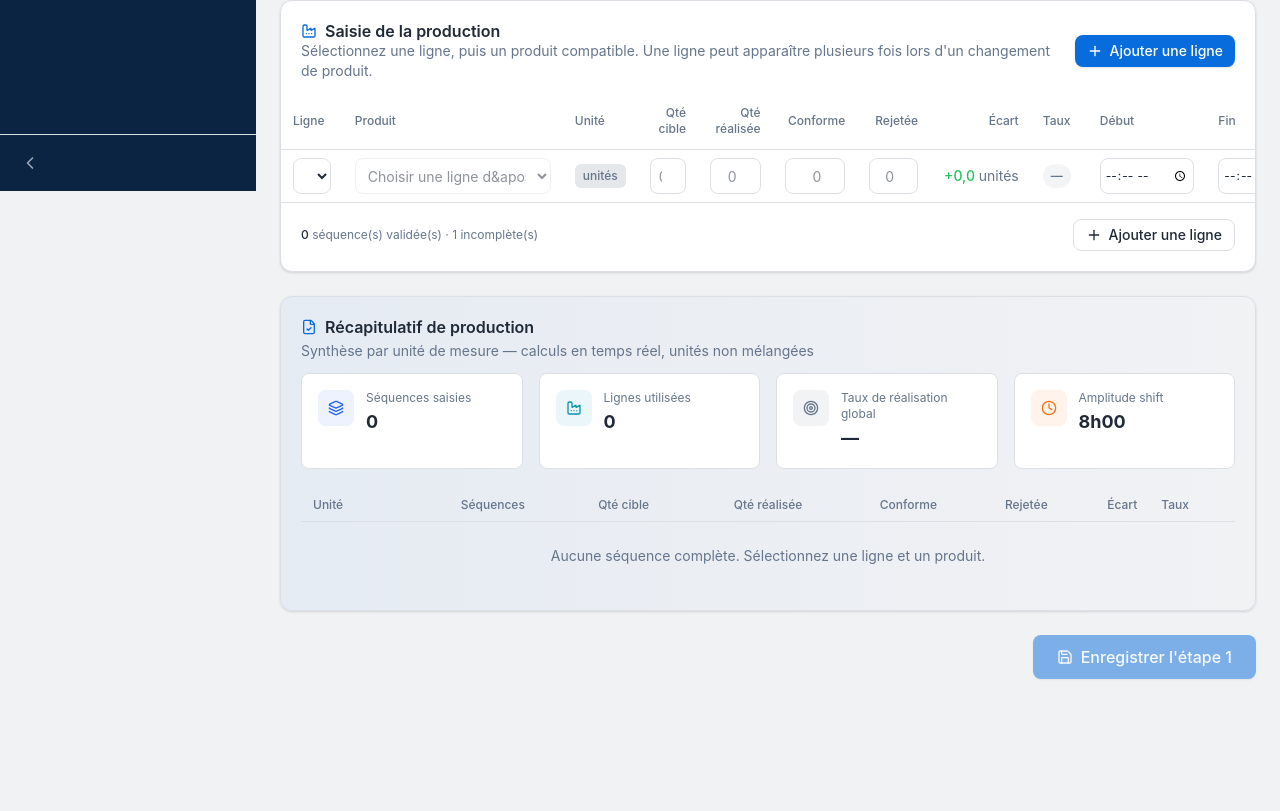
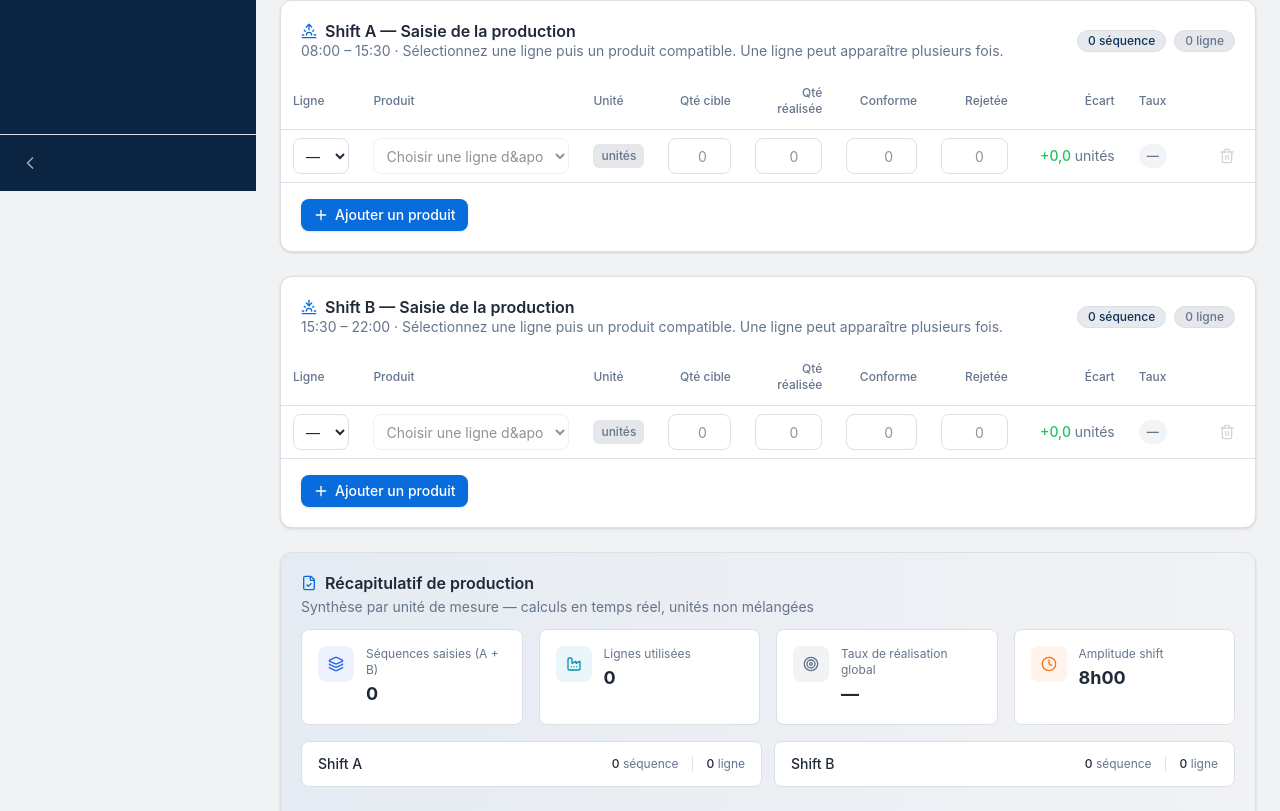
Before and after one commit to KOussama16/Rapport-Journalier, a Next.js app: page /nouvelle-saisie in a window 1280 px wide. Shown: the part 609-1420 px from the top of the page. Before the commit the page ends 1312 px from the top, so only its background shows below. Built offline with nearby package versions, Linux system fonts and the light colour scheme.

Commit message:
Refactor production section into shifts

```diff
--- a/src/app/nouvelle-saisie/page.tsx
+++ b/src/app/nouvelle-saisie/page.tsx
@@ -1,7 +1,7 @@
 "use client";
 
 import { useMemo, useState, useId } from "react";
-import { Plus, Trash as Trash2, Package, Target, Percent, CircleAlert, FileCheck as FileCheck2, Clock, Factory, ClipboardList, Save, Info, Layers } from "lucide-react";
+import { Plus, Trash as Trash2, Package, Target, Percent, CircleAlert, FileCheck as FileCheck2, Clock, Factory, ClipboardList, Save, Info, Layers, Sunrise, Sunset } from "lucide-react";
 import { Card, CardHeader, CardTitle, CardDescription, CardContent } from "@/components/ui/card";
 import { Button } from "@/components/ui/button";
 import { Badge } from "@/components/ui/badge";
@@ -22,6 +22,11 @@ const SHIFTS: { value: Shift; label: string }[] = [
   { value: "Nuit", label: "Nuit" },
 ];
 
+const SHIFT_TABLES: { key: "A" | "B"; label: string; icon: typeof Factory; start: string; end: string }[] = [
+  { key: "A", label: "Shift A", icon: Sunrise, start: "08:00", end: "15:30" },
+  { key: "B", label: "Shift B", icon: Sunset, start: "15:30", end: "22:00" },
+];
+
 const UNIT_LABELS: Record<Unit, string> = {
   kg: "kg",
   g: "g",
@@ -38,8 +43,6 @@ interface ProductionRow {
   produced: number;
   conforme: number;
   rejete: number;
-  heureDebut: string;
-  heureFin: string;
 }
 
 let rowSeq = 0;
@@ -53,8 +56,6 @@ function makeRow(): ProductionRow {
     produced: 0,
     conforme: 0,
     rejete: 0,
-    heureDebut: "",
-    heureFin: "",
   };
 }
 
@@ -98,47 +99,56 @@ export default function NouvelleSaisiePage() {
   const [heureFin, setHeureFin] = useState("14:00");
   const [observations, setObservations] = useState("");
 
-  // Production rows — start empty; the operator chooses a line first, then a product.
-  const [rows, setRows] = useState<ProductionRow[]>([makeRow()]);
+  // Production rows per shift — each shift has its own independent table.
+  const [rowsA, setRowsA] = useState<ProductionRow[]>([makeRow()]);
+  const [rowsB, setRowsB] = useState<ProductionRow[]>([makeRow()]);
 
   // Saved state
   const [saved, setSaved] = useState(false);
 
   const generalValid = date && shift && responsable.trim().length > 0 && heureDebut && heureFin;
 
-  function updateRow(id: string, patch: Partial<ProductionRow>) {
-    setRows((prev) => prev.map((r) => (r.id === id ? { ...r, ...patch } : r)));
+  type ShiftKey = "A" | "B";
+  function rowsFor(key: ShiftKey): ProductionRow[] {
+    return key === "A" ? rowsA : rowsB;
+  }
+  function setRowsFor(key: ShiftKey, updater: (prev: ProductionRow[]) => ProductionRow[]) {
+    if (key === "A") setRowsA(updater);
+    else setRowsB(updater);
   }
 
-  function changeLine(id: string, newLine: ProductionLine) {
-    const row = rows.find((r) => r.id === id);
+  function updateRow(key: ShiftKey, id: string, patch: Partial<ProductionRow>) {
+    setRowsFor(key, (prev) => prev.map((r) => (r.id === id ? { ...r, ...patch } : r)));
+  }
+
+  function changeLine(key: ShiftKey, id: string, newLine: ProductionLine) {
+    const row = rowsFor(key).find((r) => r.id === id);
     if (!row) return;
-    // If a product is selected and is no longer compatible with the new line, reset it.
     if (row.productId && !isCompatible(row.productId, newLine)) {
-      updateRow(id, { line: newLine, productId: "", unit: "unité", target: 0 });
+      updateRow(key, id, { line: newLine, productId: "", unit: "unité", target: 0 });
     } else {
-      updateRow(id, { line: newLine });
+      updateRow(key, id, { line: newLine });
     }
   }
 
-  function changeProduct(id: string, productId: string) {
+  function changeProduct(key: ShiftKey, id: string, productId: string) {
     const product = getProductById(productId);
     if (!product) {
-      updateRow(id, { productId: "", unit: "unité", target: 0 });
+      updateRow(key, id, { productId: "", unit: "unité", target: 0 });
       return;
     }
-    updateRow(id, { productId, unit: product.unit, target: product.defaultTarget });
+    updateRow(key, id, { productId, unit: product.unit, target: product.defaultTarget });
   }
 
-  function addRow() {
-    setRows((prev) => [...prev, makeRow()]);
+  function addRow(key: ShiftKey) {
+    setRowsFor(key, (prev) => [...prev, makeRow()]);
   }
 
-  function removeRow(id: string) {
-    setRows((prev) => (prev.length > 1 ? prev.filter((r) => r.id !== id) : prev));
+  function removeRow(key: ShiftKey, id: string) {
+    setRowsFor(key, (prev) => (prev.length > 1 ? prev.filter((r) => r.id !== id) : prev));
   }
 
-  const summary = useMemo(() => {
+  function summarize(rows: ProductionRow[]) {
     const byUnit = {} as Record<Unit, { target: number; produced: number; conforme: number; rejete: number; rows: number }>;
     const lines = new Set<string>();
     let sequences = 0;
@@ -155,7 +165,14 @@ export default function NouvelleSaisiePage() {
       u.rows += 1;
     }
     return { byUnit, sequences, linesUsed: lines.size };
-  }, [rows]);
+  }
+
+  const summaryA = useMemo(() => summarize(rowsA), [rowsA]);
+  const summaryB = useMemo(() => summarize(rowsB), [rowsB]);
+
+  const allRows = useMemo(() => [...rowsA, ...rowsB], [rowsA, rowsB]);
+
+  const summary = useMemo(() => summarize(allRows), [allRows]);
 
   const overallRate = useMemo(() => {
     let t = 0;
@@ -167,7 +184,9 @@ export default function NouvelleSaisiePage() {
     return t > 0 ? (p / t) * 100 : null;
   }, [summary]);
 
-  const validSequences = rows.filter((r) => r.line && r.productId).length;
+  const validSequences = allRows.filter((r) => r.line && r.productId).length;
+  const validA = rowsA.filter((r) => r.line && r.productId).length;
+  const validB = rowsB.filter((r) => r.line && r.productId).length;
 
   return (
     <div className="space-y-6">
@@ -254,24 +273,34 @@ export default function NouvelleSaisiePage() {
         </CardContent>
       </Card>
 
-      {/* Section 2: Production entries */}
-      <Card className="animate-fade-in">
-        <CardHeader className="flex flex-row items-center justify-between gap-4">
+      {/* Section 2: Production entries — two independent shift tables */}
+      {SHIFT_TABLES.map((table) => {
+        const key = table.key;
+        const rows = rowsFor(key);
+        const sum = key === "A" ? summaryA : summaryB;
+        const validCount = key === "A" ? validA : validB;
+        const Icon = table.icon;
+        return (
+          <Card key={key} className="animate-fade-in">
+            <CardHeader>
+              <div className="flex flex-row items-center justify-between gap-4">
                 <div>
                   <CardTitle className="flex items-center gap-2">
-              <Factory className="h-4 w-4 text-secondary" /> Saisie de la production
+                    <Icon className="h-4 w-4 text-secondary" /> {table.label} — Saisie de la production
                   </CardTitle>
                   <CardDescription>
-              Sélectionnez une ligne, puis un produit compatible. Une ligne peut apparaître plusieurs fois lors d&apos;un changement de produit.
+                    {table.start} – {table.end} · Sélectionnez une ligne puis un produit compatible. Une ligne peut apparaître plusieurs fois.
                   </CardDescription>
                 </div>
-          <Button variant="secondary" size="sm" onClick={addRow}>
-            <Plus className="h-4 w-4" /> Ajouter une ligne
-          </Button>
+                <div className="hidden items-center gap-2 sm:flex">
+                  <Badge variant="default">{validCount} séquence{validCount > 1 ? "s" : ""}</Badge>
+                  <Badge variant="neutral">{sum.linesUsed} ligne{sum.linesUsed > 1 ? "s" : ""}</Badge>
+                </div>
+              </div>
             </CardHeader>
             <CardContent className="px-0">
               <div className="overflow-x-auto">
-            <table className="w-full text-sm min-w-[1100px]">
+                <table className="w-full text-sm min-w-[900px]">
                   <thead>
                     <tr className="border-b border-border text-left text-xs text-muted-foreground">
                       <th className="px-3 py-3 font-medium w-[90px]">Ligne</th>
@@ -283,8 +312,6 @@ export default function NouvelleSaisiePage() {
                       <th className="px-3 py-3 text-right font-medium w-[100px]">Rejetée</th>
                       <th className="px-3 py-3 text-right font-medium w-[110px]">Écart</th>
                       <th className="px-3 py-3 font-medium w-[80px]">Taux</th>
-                  <th className="px-3 py-3 font-medium w-[90px]">Début</th>
-                  <th className="px-3 py-3 font-medium w-[90px]">Fin</th>
                       <th className="px-3 py-3 font-medium w-[44px]" />
                     </tr>
                   </thead>
@@ -296,13 +323,12 @@ export default function NouvelleSaisiePage() {
                       const ecartColor = ecart >= 0 ? "text-accent" : "text-error";
                       const availableProducts = r.line ? productsForLine(r.line) : [];
                       const product = r.productId ? getProductById(r.productId) : undefined;
-
                       return (
                         <tr key={r.id} className="border-b border-border/50 align-middle hover:bg-muted/40">
                           <td className="px-3 py-2">
                             <select
                               value={r.line}
-                          onChange={(e) => changeLine(r.id, e.target.value as ProductionLine)}
+                              onChange={(e) => changeLine(key, r.id, e.target.value as ProductionLine)}
                               className="h-9 w-full rounded-lg border border-border bg-card px-2 text-sm text-foreground transition-colors focus:border-ring focus:outline-none focus:ring-1 focus:ring-ring"
                             >
                               <option value="">—</option>
@@ -317,7 +343,7 @@ export default function NouvelleSaisiePage() {
                             <select
                               value={r.productId}
                               disabled={!r.line}
-                          onChange={(e) => changeProduct(r.id, e.target.value)}
+                              onChange={(e) => changeProduct(key, r.id, e.target.value)}
                               className={cn(
                                 "h-9 w-full rounded-lg border border-border bg-card px-2 text-sm text-foreground transition-colors focus:border-ring focus:outline-none focus:ring-1 focus:ring-ring",
                                 !r.line && "cursor-not-allowed opacity-50"
@@ -342,16 +368,16 @@ export default function NouvelleSaisiePage() {
                             </span>
                           </td>
                           <td className="px-3 py-2">
-                        <NumInput value={r.target} onChange={(v) => updateRow(r.id, { target: v })} />
+                            <NumInput value={r.target} onChange={(v) => updateRow(key, r.id, { target: v })} />
                           </td>
                           <td className="px-3 py-2">
-                        <NumInput value={r.produced} onChange={(v) => updateRow(r.id, { produced: v })} />
+                            <NumInput value={r.produced} onChange={(v) => updateRow(key, r.id, { produced: v })} />
                           </td>
                           <td className="px-3 py-2">
-                        <NumInput value={r.conforme} onChange={(v) => updateRow(r.id, { conforme: v })} />
+                            <NumInput value={r.conforme} onChange={(v) => updateRow(key, r.id, { conforme: v })} />
                           </td>
                           <td className="px-3 py-2">
-                        <NumInput value={r.rejete} onChange={(v) => updateRow(r.id, { rejete: v })} />
+                            <NumInput value={r.rejete} onChange={(v) => updateRow(key, r.id, { rejete: v })} />
                           </td>
                           <td className={cn("px-3 py-2 text-right whitespace-nowrap font-medium", ecartColor)}>
                             {ecart >= 0 ? "+" : ""}
@@ -365,25 +391,9 @@ export default function NouvelleSaisiePage() {
                               {rateBadge(rate)}
                             </span>
                           </td>
-                      <td className="px-3 py-2">
-                        <input
-                          type="time"
-                          value={r.heureDebut}
-                          onChange={(e) => updateRow(r.id, { heureDebut: e.target.value })}
-                          className="h-9 w-full rounded-lg border border-border bg-card px-1 text-xs text-foreground transition-colors focus:border-ring focus:outline-none focus:ring-1 focus:ring-ring"
-                        />
-                      </td>
-                      <td className="px-3 py-2">
-                        <input
-                          type="time"
-                          value={r.heureFin}
-                          onChange={(e) => updateRow(r.id, { heureFin: e.target.value })}
-                          className="h-9 w-full rounded-lg border border-border bg-card px-1 text-xs text-foreground transition-colors focus:border-ring focus:outline-none focus:ring-1 focus:ring-ring"
-                        />
-                      </td>
                           <td className="px-3 py-2 text-right">
                             <button
-                          onClick={() => removeRow(r.id)}
+                              onClick={() => removeRow(key, r.id)}
                               className="inline-flex h-8 w-8 items-center justify-center rounded-lg text-muted-foreground transition-colors hover:bg-error/10 hover:text-error disabled:opacity-30"
                               aria-label="Supprimer la ligne"
                               title="Supprimer"
@@ -399,16 +409,15 @@ export default function NouvelleSaisiePage() {
                 </table>
               </div>
 
-          <div className="flex flex-wrap items-center justify-between gap-3 px-5 pt-4">
-            <p className="text-xs text-muted-foreground">
-              <span className="font-medium text-foreground">{validSequences}</span> séquence(s) validée(s) · {rows.length - validSequences} incomplète(s)
-            </p>
-            <Button variant="outline" size="sm" onClick={addRow}>
-              <Plus className="h-4 w-4" /> Ajouter une ligne
+              <div className="px-5 pt-4">
+                <Button variant="secondary" size="sm" onClick={() => addRow(key)}>
+                  <Plus className="h-4 w-4" /> Ajouter un produit
                 </Button>
               </div>
             </CardContent>
           </Card>
+        );
+      })}
 
       {/* Visual summary */}
       <Card className="animate-fade-in border-secondary/30 bg-gradient-to-r from-secondary/5 to-transparent">
@@ -423,7 +432,7 @@ export default function NouvelleSaisiePage() {
             <SummaryStat
               icon={Layers}
               color="#2563eb"
-              label="Séquences saisies"
+              label="Séquences saisies (A + B)"
               value={String(summary.sequences)}
             />
             <SummaryStat
@@ -444,6 +453,12 @@ export default function NouvelleSaisiePage() {
               label="Amplitude shift"
               value={shiftDuration(heureDebut, heureFin)}
             />
+          </div>
+
+          {/* Per-shift mini summary */}
+          <div className="mt-4 grid grid-cols-1 gap-3 sm:grid-cols-2">
+            <ShiftMiniSummary label="Shift A" sequences={summaryA.sequences} linesUsed={summaryA.linesUsed} />
+            <ShiftMiniSummary label="Shift B" sequences={summaryB.sequences} linesUsed={summaryB.linesUsed} />
           </div>
 
           {/* Per-unit breakdown */}
@@ -565,6 +580,19 @@ function SummaryStat({
   );
 }
 
+function ShiftMiniSummary({ label, sequences, linesUsed }: { label: string; sequences: number; linesUsed: number }) {
+  return (
+    <div className="flex items-center justify-between rounded-lg border border-border bg-card px-4 py-3">
+      <span className="text-sm font-medium text-foreground">{label}</span>
+      <div className="flex items-center gap-3 text-xs text-muted-foreground">
+        <span><span className="font-medium text-foreground">{sequences}</span> séquence{sequences > 1 ? "s" : ""}</span>
+        <span className="text-border">|</span>
+        <span><span className="font-medium text-foreground">{linesUsed}</span> ligne{linesUsed > 1 ? "s" : ""}</span>
+      </div>
+    </div>
+  );
+}
+
 function shiftDuration(debut: string, fin: string): string {
   if (!debut || !fin) return "—";
   const [h1, m1] = debut.split(":").map(Number);
```
Lines whose indentation alone changed are shown as unchanged.
